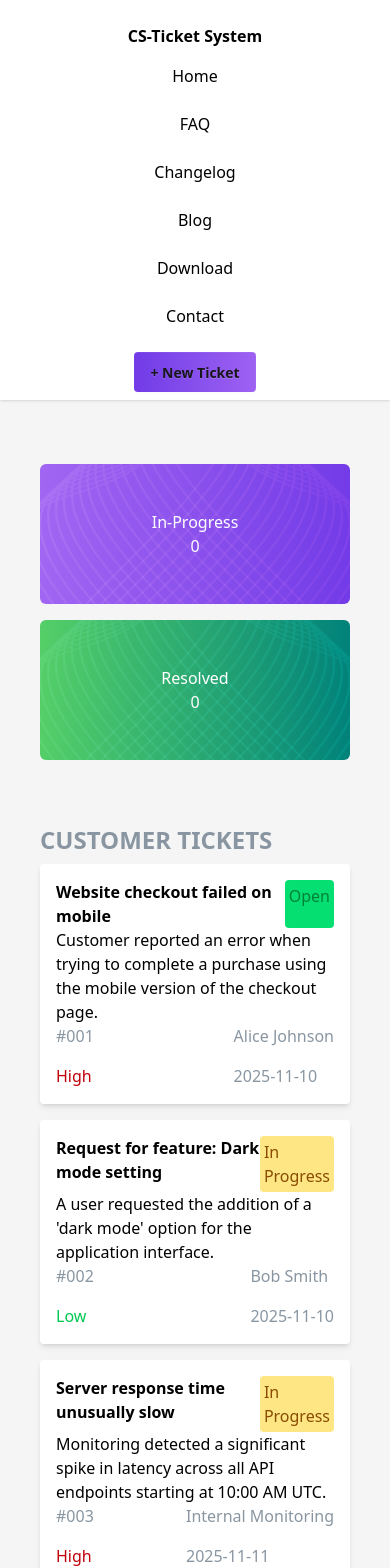
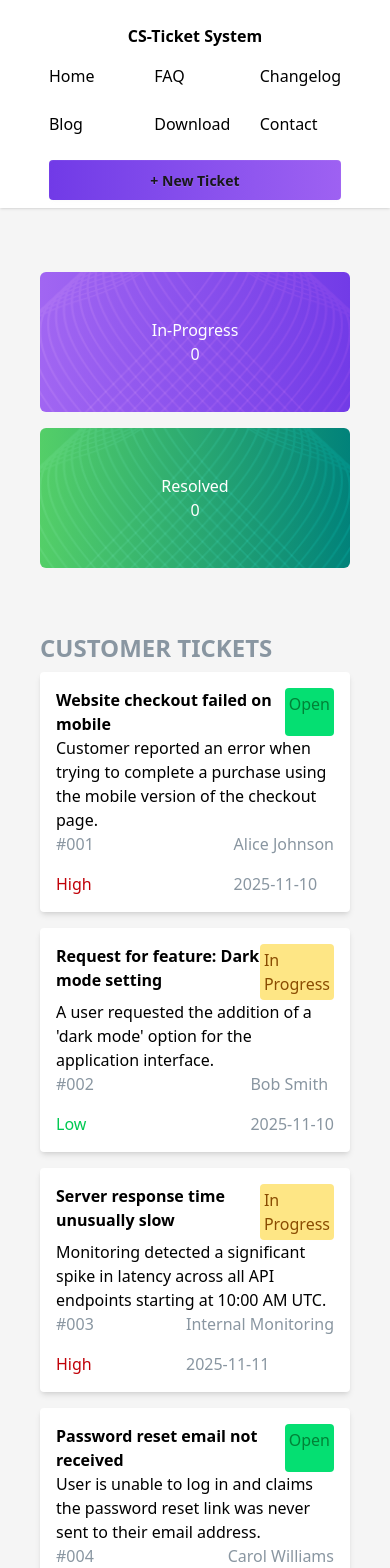
Before and after one commit to Apurbo-hue/B12A07, a React (Vite) app: page / in a window 390 px wide. Shown: the top 1568 px of the page. Built offline with nearby package versions, Linux system fonts and the light colour scheme.

Commit message:
Final version with mobile responsiveness

```diff
--- a/src/App.jsx
+++ b/src/App.jsx
@@ -19,9 +19,6 @@ function App() {
 
   const removeProgress = (task)=>{
              const any =taskStatus.filter(arr=>arr!==task)
-             console.log(task)
-
-             console.log(any)
 
              setTaskStatus(any)
 
@@ -34,13 +31,13 @@ function App() {
 
       <Banner taskResolved={taskResolved} inProgress={inProgress}></Banner>
 
-      <div className="max-full px-10 grid sm:grid-cols-5">
+      <div className="max-full px-10 sm:grid sm:grid-cols-5">
         <div className="col-span-4 w-full">
           <Suspense>
             <Tickets taskStatus={taskStatus} setTaskStatus={setTaskStatus} inProgress={inProgress} setInProgress={setInProgress} ticketPromise={ticketPromise}></Tickets>
           </Suspense>
         </div>
-        <div className="col-span-1 text-center border">
+        <div className="col-span-1 text-center mt-4">
           <Status removeProgress={removeProgress} inProgress={inProgress} setInProgress={setInProgress} taskResolved={taskResolved} setTaskResolved={setTaskResolved} taskStatus={taskStatus}></Status>
           <Resolve taskResolved={taskResolved}></Resolve>
         </div>
--- a/src/assets/components/navbar/navbar.jsx
+++ b/src/assets/components/navbar/navbar.jsx
@@ -9,14 +9,14 @@ const Navbar = () => {
                     <p className='font-bold py-4 sm:p-0'>CS-Ticket System</p>
                 </div>
 
-                <div className="navbar-end sm:flex sm:flex-row flex-col  gap-6">
+                <div className="sm:navbar-end sm:flex sm:flex-row grid grid-cols-3 gap-6">
                     <h1>Home</h1>
                     <h1>FAQ</h1>
                     <h1>Changelog</h1>
                     <h1>Blog</h1>
                     <h1>Download</h1>
                     <h1>Contact</h1>
-                    <a className="btn border-0 bg-linear-to-r from-[#713ae7] to-[#9e61f2]">+ New Ticket</a>
+                    <a className="btn border-0 bg-linear-to-r from-[#713ae7] to-[#9e61f2] col-span-3">+ New Ticket</a>
                 </div>
             </div>
 
--- a/src/assets/components/tasks/resolve.jsx
+++ b/src/assets/components/tasks/resolve.jsx
@@ -3,7 +3,7 @@ import React from 'react';
 const Resolve = ({taskResolved}) => {
 
     return (
-        <div className='text-black'>
+        <div className='text-black mt-4'>
             <h1 className='text-2xl text-[#8996a1] text-left font-bold'>Resolved Tasks</h1>
 
                  {
```
Also changed, not shown: 1 other file (tests, documents, lock files or other folders).
